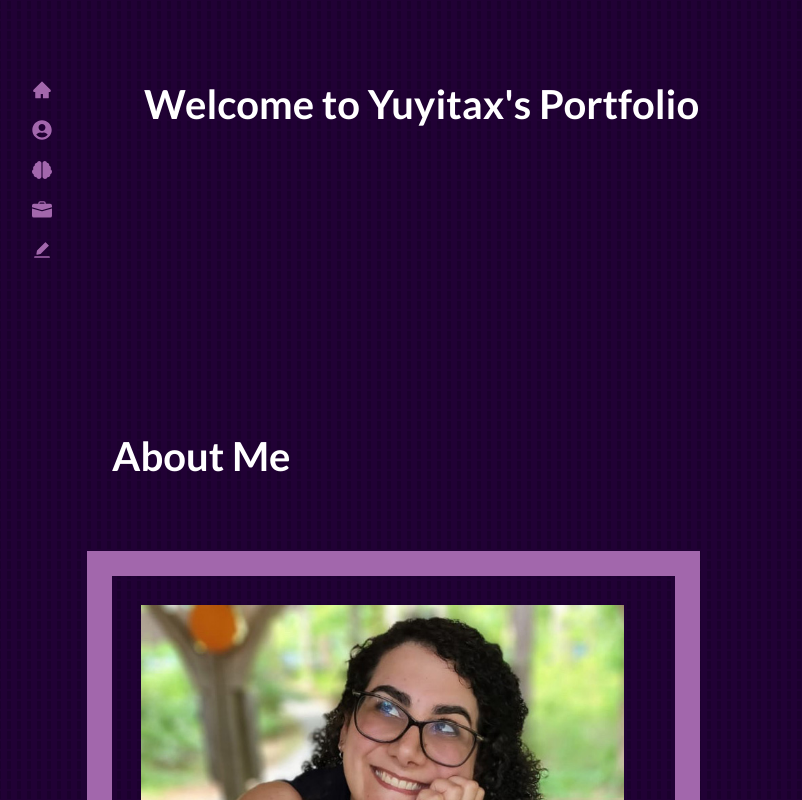
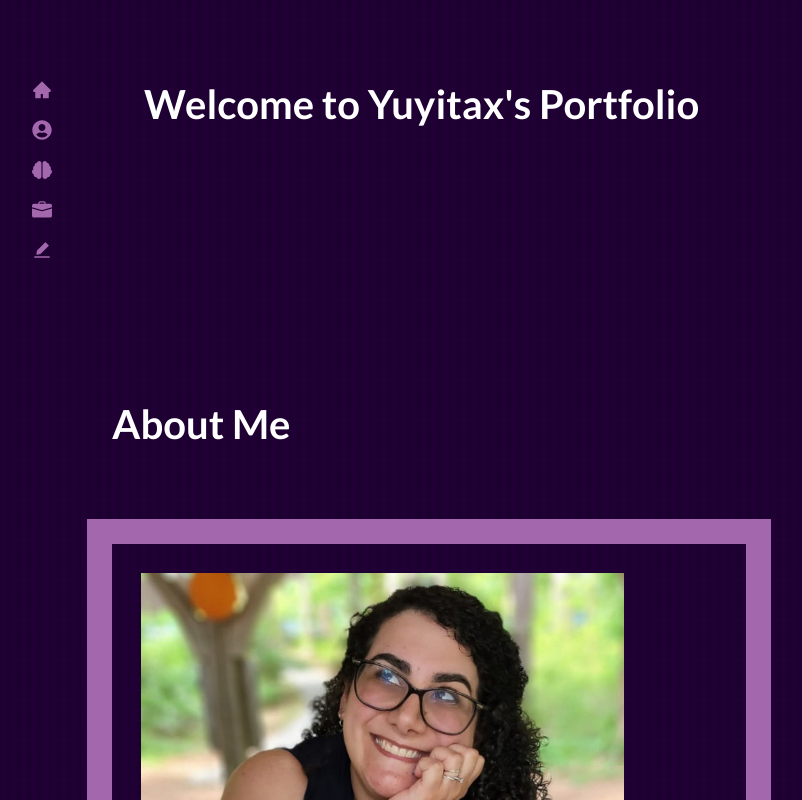
Before and after one commit to Yuyitax/react-portfolio, a React (Create React App) app: page / in a window 1280 px wide. Shown: the top 800 px of the page, without its empty margins (16-818 px from the left). Built offline with nearby package versions, Linux system fonts and the light colour scheme.

Commit message:
fixing about section

```diff
--- a/package.json
+++ b/package.json
@@ -1,6 +1,6 @@
 {
   "name": "Yuyitax - React Portfolio",
-  "homepage": "https://yuyitax.github.io/react-portfolio",
+  "homepage": "https://yuyitax.github.io/yuyitax-react-portfolio/",
   "version": "0.1.0",
   "private": true,
   "dependencies": {
--- a/src/components/About.jsx
+++ b/src/components/About.jsx
@@ -15,7 +15,8 @@ export default function About () {
           <img src={Me} alt='Yuyitax profile' className='me-photo'/>
         </div>
         <p className='about-text'>My name is Cristina Yunes, an American raised in Venezuela, that pursued a Visual Communicator career and became passionate about web design in the process.<br />
-        I help companies and individuals find solutions through digital outlets. I focus on Digital First and 508 Compliant web design (the world needs to be more inclusive, why not start with your website?)</p>
+        I help companies and individuals find solutions through digital outlets. I focus on Digital First and 508 Compliant web design (the world needs to be more inclusive, why not start with your website?)<br />
+        I am currently enrolled in a Web Developer Bootcamp through Georgia Tech University and hoping to graduate by December 19th, 2022.</p>
 
             </section>
             <CTA />
--- a/src/index.css
+++ b/src/index.css
@@ -138,7 +138,7 @@ header {
 
 /*      ABOUT BEGIN       */
 .about {
-  margin: 2rem 8rem;
+  margin-left: 8rem;
 }
 .bio-area {
   display: -ms-flexbox;
@@ -172,8 +172,8 @@ header {
   justify-content: center;
 }
 
-/* MEDIA QUERIES for ABOUT */
-@media screen and (max-width: 1024px) {
+/* MEDIA QUERIES for ABOUT SECTION */
+/*@media screen and (max-width: 1024px) {
   .about {
       background-color: red;
   }
@@ -191,8 +191,7 @@ header {
       outline: 1.6rem solid var(--third);
       outline-offset: 0 -10rem;
       /* border: 1.8rem solid var(--third); */
-  }
-}
+  /* } } */
 /*      ABOUT END       */
 
 
@@ -321,7 +320,6 @@ animation-delay: 0.1s;
   .container{
     width: var(--container-width-md);
   }
-
   section {
     margin-top: 5rem;
   }
```
